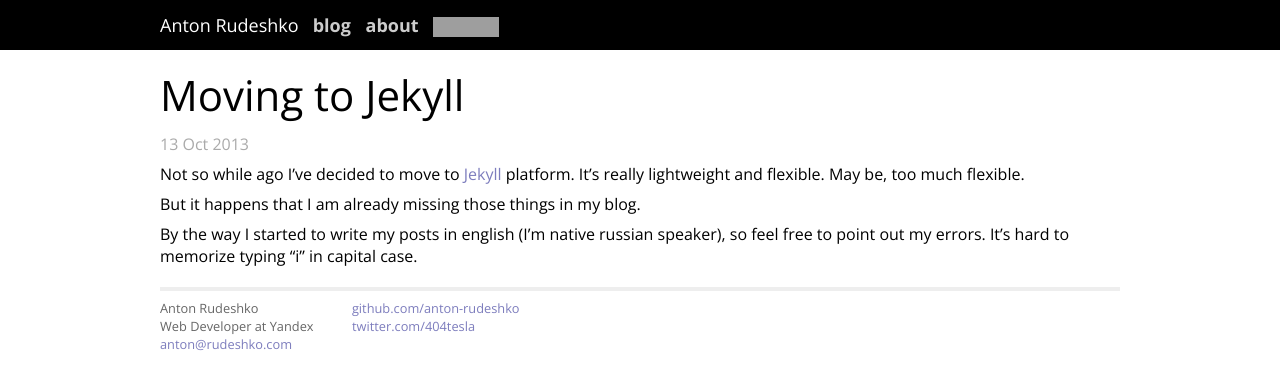
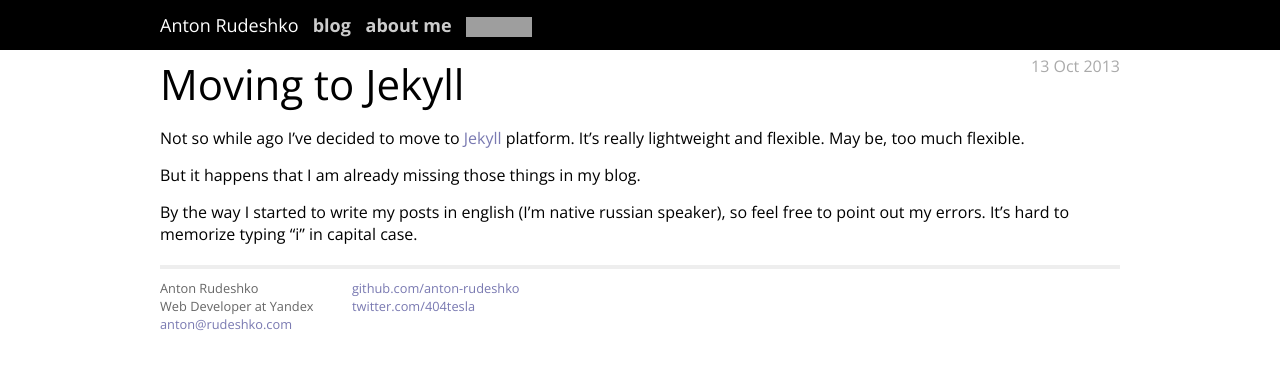
Before and after one commit to anton-rudeshko/anton-rudeshko.github.io, a Jekyll site: the page built from _posts/2013-10-13-moving-to-jekyll.md, in a window 1280 px wide. Shown: the top 390 px of the page. Built offline with Jekyll 4.4.1, drawn with Linux system fonts in a browser that asks for light colours; Markdown is read by kramdown in place of the engine named in the settings; grey boxes are pictures that could not be loaded.

Commit message:
Major restyling and reformatting
Floating post date right
Added post excerpt

```diff
--- a/_layouts/default.html
+++ b/_layouts/default.html
@@ -8,42 +8,49 @@
   <meta name="viewport" content="width=device-width">
 
   <link rel="stylesheet" href="//fonts.googleapis.com/css?family=Open+Sans:400,700" type="text/css">
+
   <link rel="stylesheet" href="/css/main.css">
   <link rel="stylesheet" href="/css/syntax.css">
 
   <link rel="alternate" type="application/rss+xml" title="{{ site.name }}" href="{{ site.url }}/feed.xml">
 </head>
 <body>
-        <div class="header__bg"></div>
 
-        <div class="site">
-          <div class="header">
+<header class="header">
+  <div class="header__inner">
     <h1 class="header__title">
       <a href="/">{{ site.name }}</a>
     </h1>
+
     <div class="header__links">
       <a class="header__link" href="/">blog</a>
-              <a class="header__link" href="/">about</a>
-              <a class="header__link" href="http://cloud.feedly.com/#subscription%2Ffeed%2Fhttp%3A%2F%2Fanton-rudeshko.github.io%2Ffeed.xml" target="blank" title="read me in feedly">
-                <img src="http://s3.feedly.com/img/follows/feedly-follow-rectangle-flat-small_2x.png" alt="read me in feedly" width="66" height="20">
+      <a class="header__link" href="/">about me</a>
+      <a class="header__link"
+         href="http://cloud.feedly.com/#subscription%2Ffeed%2Fhttp%3A%2F%2Fanton-rudeshko.github.io%2Ffeed.xml"
+         target="blank" title="read me in feedly">
+        <img src="http://s3.feedly.com/img/follows/feedly-follow-rectangle-flat-small_2x.png" alt="read me in feedly"
+             width="66" height="20">
       </a>
     </div>
   </div>
+</header>
+
+<div class="site">
 
   {{ content }}
 
   <div class="footer">
     <div class="contact">
       <p>
-                Anton Rudeshko<br />
-                Web Developer at Yandex<br />
+        Anton Rudeshko<br/>
+        Web Developer at Yandex<br/>
         <a href="mailto:anton@rudeshko.com">anton@rudeshko.com</a>
       </p>
     </div>
     <div class="contact">
       <p>
-                <a href="https://github.com/{{ site.contacts.github }}">github.com/{{ site.contacts.github }}</a><br />
-                <a href="https://twitter.com/{{ site.contacts.twitter }}">twitter.com/{{ site.contacts.twitter }}</a><br />
+        <a href="https://github.com/{{ site.contacts.github }}">github.com/{{ site.contacts.github }}</a><br/>
+        <a href="https://twitter.com/{{ site.contacts.twitter }}">twitter.com/{{ site.contacts.twitter }}</a><br/>
       </p>
     </div>
   </div>
@@ -55,9 +62,12 @@
   _gaq.push(['_trackPageview']);
 
   (function() {
-                var ga = document.createElement('script'); ga.type = 'text/javascript'; ga.async = true;
+    var ga = document.createElement('script');
+    ga.type = 'text/javascript';
+    ga.async = true;
     ga.src = ('https:' == document.location.protocol ? 'https://ssl' : 'http://www') + '.google-analytics.com/ga.js';
-                var s = document.getElementsByTagName('script')[0]; s.parentNode.insertBefore(ga, s);
+    var s = document.getElementsByTagName('script')[0];
+    s.parentNode.insertBefore(ga, s);
   })();
 </script>
 
--- a/_layouts/post.html
+++ b/_layouts/post.html
@@ -3,8 +3,8 @@ layout: default
 comments: true
 ---
 <div class="post">
+  <span class="post__date">{{ page.date | date_to_string }}</span>
   <h1 class="post__header"><a href="{{ page.url }}">{{ page.title }}</a></h1>
-  <p class="post__date">{{ page.date | date_to_string }}</p>
 
   <div class="post__content">
     {{ content }}
--- a/css/main.css
+++ b/css/main.css
@@ -17,12 +17,13 @@ body {
 }
 
 h1, h2 {
-  margin: 15px 0 10px;
+  margin: 15px 0 5px;
   font-weight: normal;
 }
 
 h1 {
   font-size: 42px;
+  margin-top: 5px;
 }
 
 h2 {
@@ -36,47 +37,41 @@ h3 {
 }
 
 p {
-  margin: 8px 0;
+  margin-bottom: 15px;
 }
 
 a {
-  color: #7d7dbd;
+  color: #7979b1;
   text-decoration: none;
 }
 
 a:hover {
-    color: #1623be;
+  color: #1623be;
 }
 
 /*****************************************************************************/
 /* Home
 /*****************************************************************************/
-ul.posts {
+.posts {
   list-style-type: none;
-  margin-bottom: 2em;
-}
-
-ul.posts li {
-  line-height: 1.75em;
-}
-
-ul.posts span {
-  color: #aaa;
-  font-family: Consolas, Monaco, "Courier New", monospace;
-  font-size: 80%;
+  margin-bottom: 32px;
 }
 
 /*****************************************************************************/
 /* Site
 /*****************************************************************************/
 
+.header__inner,
 .site {
-  width: 960px;
+  width: 90%;
   margin: 0 auto;
+  max-width: 960px;
 }
 
 .header {
   line-height: 50px;
+  background-color: #000;
+  height: 50px;
 }
 
 .header__title {
@@ -110,22 +105,13 @@ ul.posts span {
   vertical-align: middle;
 }
 
-.header__bg {
-  background-color: #000;
-  height: 50px;
-  position: absolute;
-  top: 0;
-  left: 0;
-  right: 0;
-  z-index: -1;
-}
-
 .site .footer {
   font-size: 80%;
   color: #666;
   border-top: 4px solid #eee;
   margin-top: 20px;
   overflow: hidden;
+  padding-top: 10px;
 }
 
 .site .footer .contact {
@@ -136,6 +122,23 @@ ul.posts span {
 /*****************************************************************************/
 /* Posts
 /*****************************************************************************/
+
+.posts__header a {
+  color: inherit;
+}
+
+.posts__title {
+  font-size: 32px;
+}
+
+.posts__post {
+  margin-bottom: 20px;
+}
+
+.posts__date {
+  color: #aaa;
+  float: right;;
+}
 
 .post pre {
   border: 1px solid #ddd;
@@ -161,7 +164,7 @@ ul.posts span {
 .post pre.terminal {
   border: 1px solid #000;
   background-color: #333;
-  color: #FFF;
+  color: #fff;
 }
 
 .post pre.terminal code {
@@ -169,15 +172,20 @@ ul.posts span {
 }
 
 .post__header a {
-    color: inherit;
+  color: inherit;
+}
+
+.post__content {
+  margin-top: 15px;
 }
 
 .post__comments {
-    margin-top: 20px;
+  margin-top: 20px;
 }
 
 .post__date {
   color: #aaa;
+  float: right;
 }
 
 .youtube,
```
Also changed, not shown: index.html (+8 -5 lines). Lines whose indentation alone changed are shown as unchanged.
